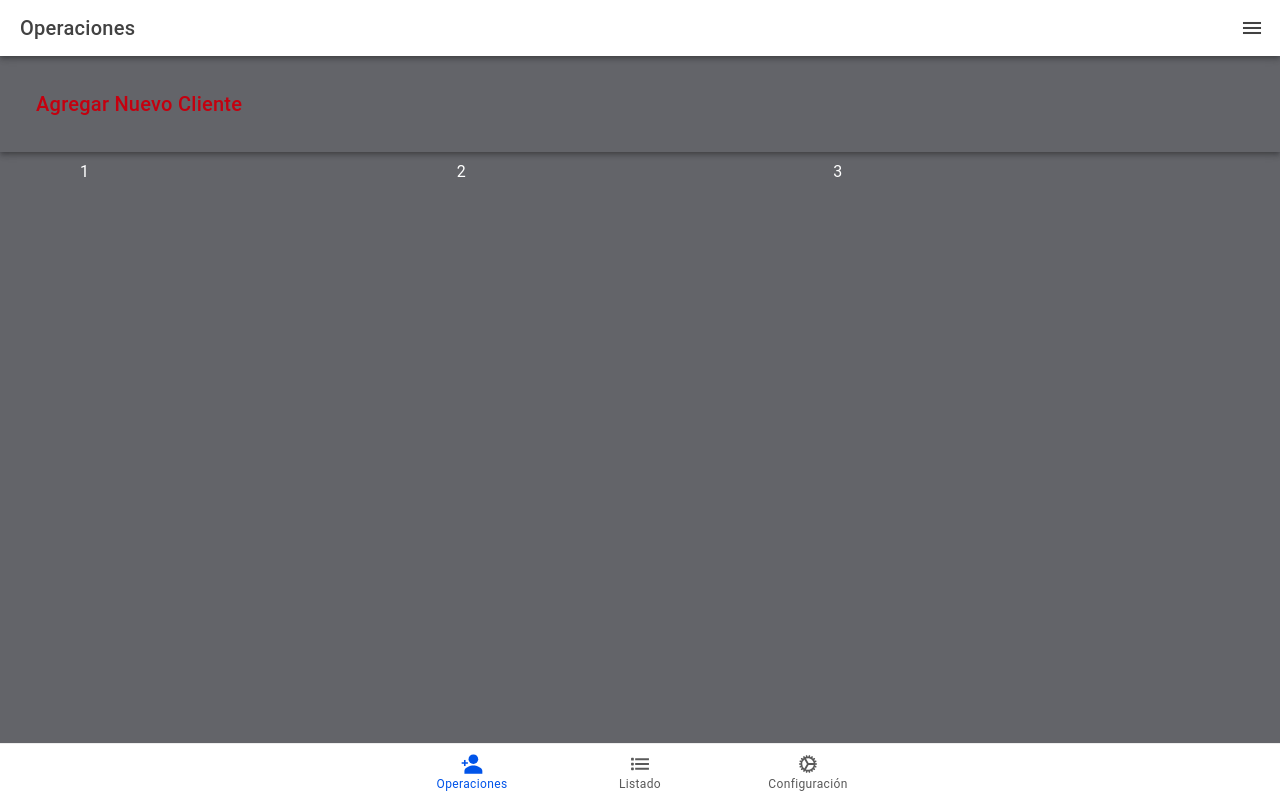
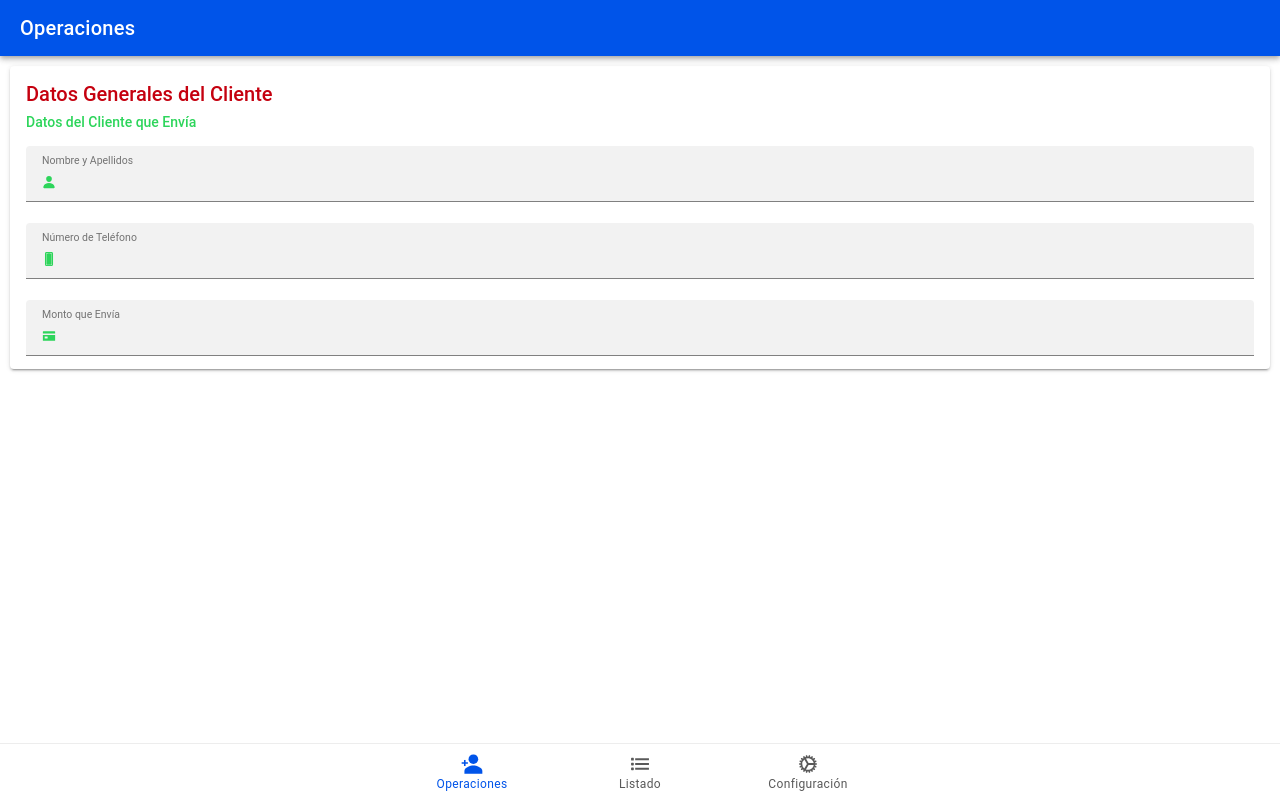
Before and after one commit to PushoDev/gest-rem, a React (Vite) app: page /tab1 in a window 1280 px wide. Built offline with nearby package versions, Linux system fonts and the light colour scheme.

Commit message:
Primeros Pasos Config Form

```diff
--- /dev/null
+++ b/src/components/home/FormAdd.tsx
@@ -0,0 +1,72 @@
+import React from "react";
+import {
+  IonCard,
+  IonCardContent,
+  IonCardHeader,
+  IonCardSubtitle,
+  IonCardTitle,
+  IonInput,
+  IonIcon,
+} from "@ionic/react";
+import { cardSharp, person, phonePortrait } from "ionicons/icons";
+
+function FormAdd() {
+  return (
+    <IonCard>
+      <IonCardHeader>
+        <IonCardTitle color="danger">Datos Generales del Cliente</IonCardTitle>
+        <IonCardSubtitle color="success">
+          Datos del Cliente que Envía
+        </IonCardSubtitle>
+      </IonCardHeader>
+
+      <IonCardContent>
+        <IonInput
+          label="Nombre y Apellidos"
+          color="success"
+          labelPlacement="floating"
+          fill="solid"
+          placeholder="Credenciales de quien Envía"
+        >
+          <IonIcon
+            slot="start"
+            color="success"
+            icon={person}
+            aria-hidden="true"
+          ></IonIcon>
+        </IonInput>
+        <br />
+        <IonInput
+          label="Número de Teléfono"
+          color="success"
+          labelPlacement="floating"
+          fill="solid"
+          placeholder="Teléfono del Cliente"
+        >
+          <IonIcon
+            slot="start"
+            color="success"
+            icon={phonePortrait}
+            aria-hidden="true"
+          ></IonIcon>
+        </IonInput>
+        <br />
+        <IonInput
+          label="Monto que Envía"
+          color="success"
+          labelPlacement="floating"
+          fill="solid"
+          placeholder="Cantidad de Activos que envía"
+        >
+          <IonIcon
+            slot="start"
+            color="success"
+            icon={cardSharp}
+            aria-hidden="true"
+          ></IonIcon>
+        </IonInput>
+      </IonCardContent>
+    </IonCard>
+  );
+}
+export default FormAdd;
--- a/src/pages/Tab1.tsx
+++ b/src/pages/Tab1.tsx
@@ -4,40 +4,23 @@ import {
   IonPage,
   IonTitle,
   IonToolbar,
-  IonCol,
-  IonGrid,
-  IonRow,
   IonButtons,
   IonMenuButton,
 } from "@ionic/react";
 import "./Tab1.css";
 
-import { personAddSharp } from "ionicons/icons";
+import FormAdd from "../components/home/FormAdd";
 
 const Tab1: React.FC = () => {
   return (
     <IonPage>
       <IonHeader>
-        <IonToolbar>
-          <IonButtons slot="end">
-            <IonMenuButton autoHide={false}></IonMenuButton>
-          </IonButtons>
+        <IonToolbar color="primary">
           <IonTitle>Operaciones</IonTitle>
         </IonToolbar>
       </IonHeader>
-      <IonContent color="medium" fullscreen>
-        <IonHeader className="ion-padding">
-          <IonTitle color="danger">
-            <p>Agregar Nuevo Cliente</p>
-          </IonTitle>
-        </IonHeader>
-        <IonGrid fixed={true}>
-          <IonRow>
-            <IonCol>1</IonCol>
-            <IonCol>2</IonCol>
-            <IonCol>3</IonCol>
-          </IonRow>
-        </IonGrid>
+      <IonContent>
+        <FormAdd />
       </IonContent>
     </IonPage>
   );
```
